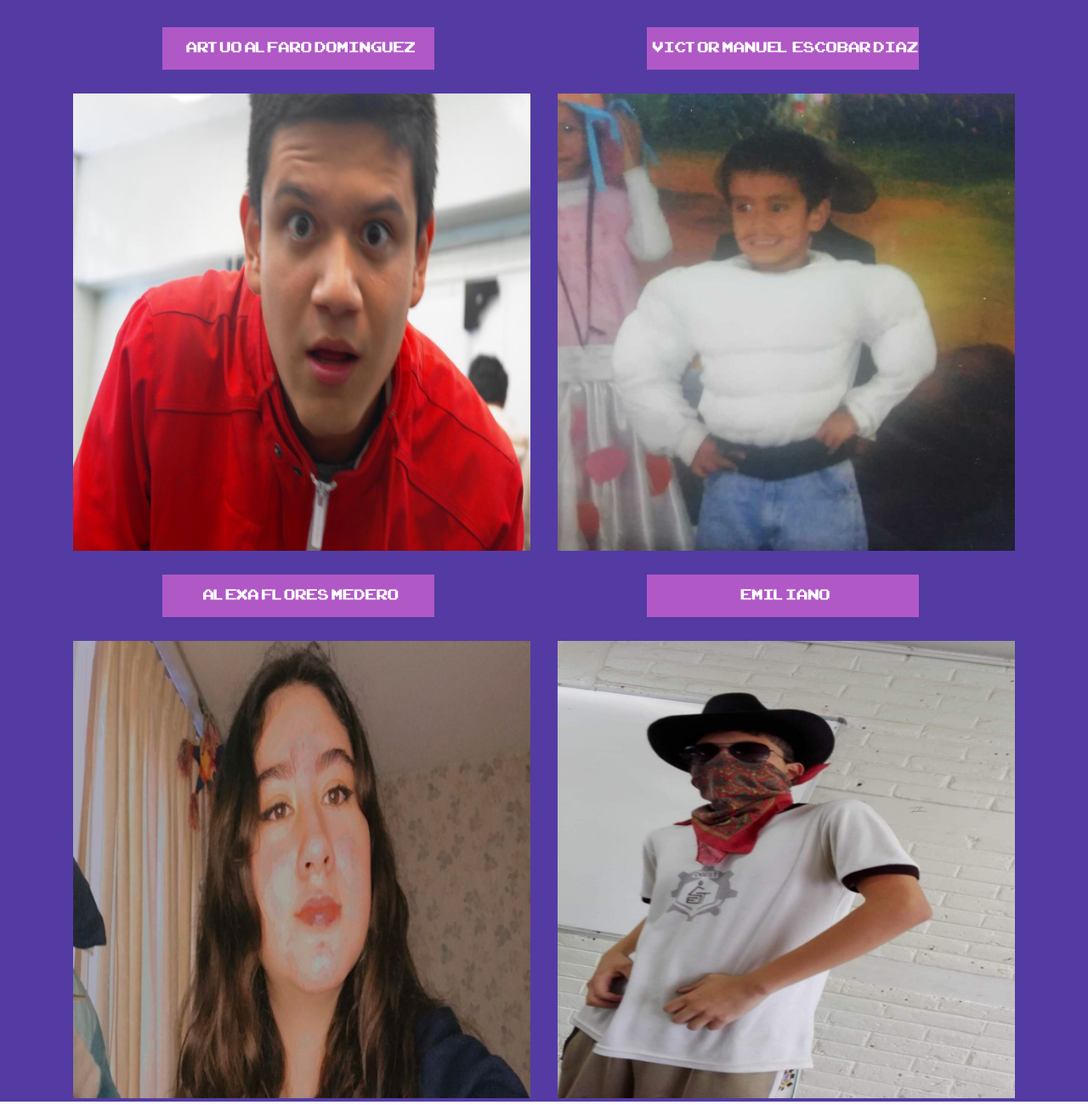
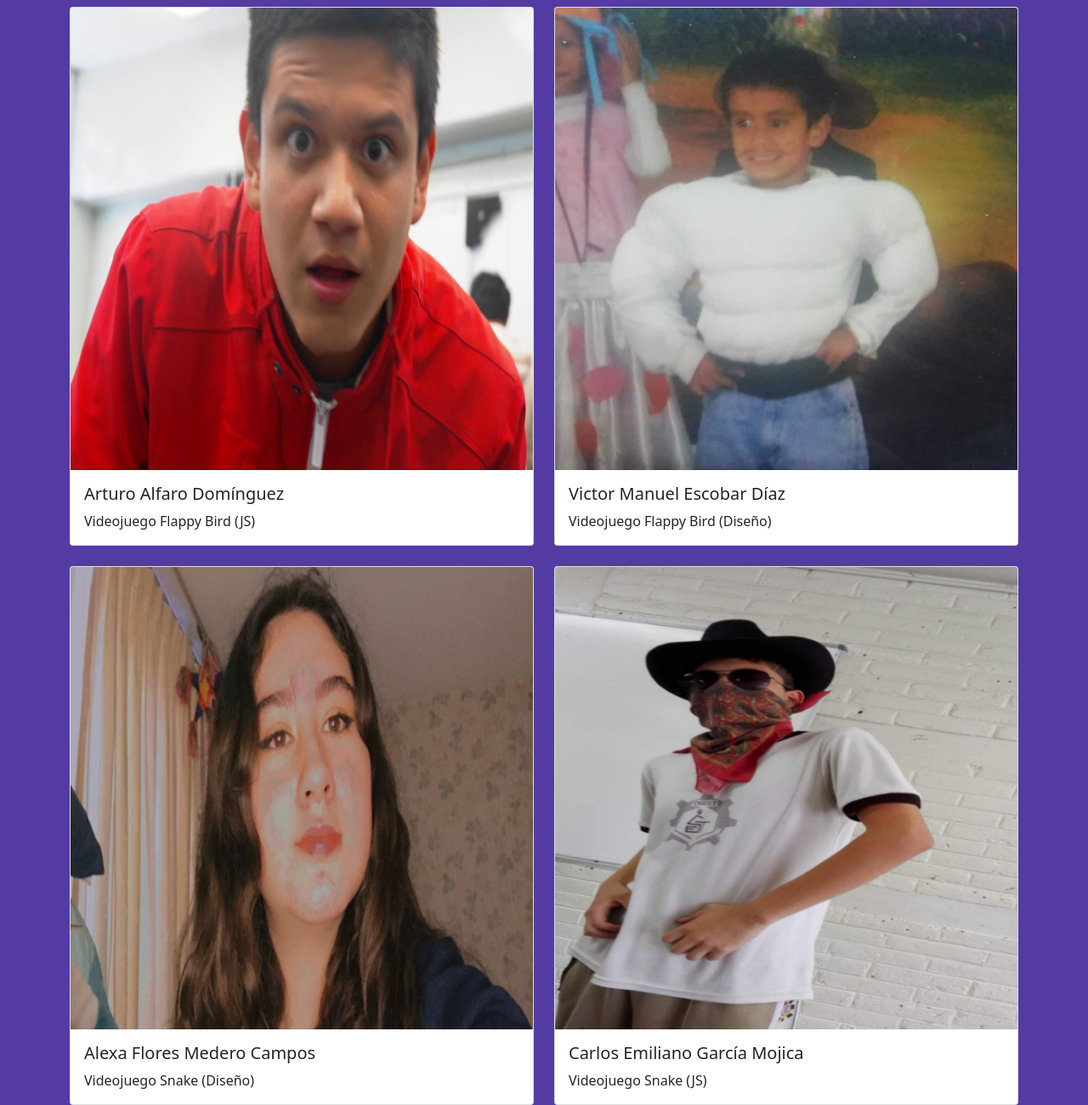
Before and after one commit to R2D2Alfa/Arcogames, a plain HTML site: page templates/creditos.html in a window 1280 px wide. Shown: the part 160-1460 px from the top of the page at 85% size. Drawn offline with nearby package versions, Linux system fonts and the light colour scheme.

Commit message:
FEAT: creditos completos

```diff
--- a/dynamics/js/creditos.js
+++ b/dynamics/js/creditos.js
@@ -37,3 +37,43 @@ $(document).ready(function() {
         $('#emiliano').css('color', '#ffffff');
       });
 });
+
+/*<div class="row"> <br>
+     <!--////Tamaño de las columnas de los nombres/fotos -->
+     <div class="col-lg-12"  class="col-md-12">
+      <p id="title">Creadores</p>
+     </div>
+     <div class="col-lg-6"  class="col-md-12">
+       <br>
+       <div id="creadores" class="creadores">
+         <div id="arturo"><h4>&nbsp;&nbsp;Artuo Alfaro Dominguez</h4></div>
+       </div>
+       <br>
+       <img src="../statics/img/arturo (1).jpg" class="img-thumbnail" alt="arturo" id="arturoF">
+     </div>
+     <div class="col-lg-6"  class="col-md-12">
+      <br>
+      <div id="creadores" class="creadores">
+        <div id="victor"><h4>&nbsp;&nbsp;Victor Manuel Escobar Diaz</h4></div>
+      </div>
+      <br>
+      <img src="../statics/img/victor (1).jpg" class="img-thumbnail" alt="victor" id="victorF">
+    </div>
+    <div class="col-lg-6"  class="col-md-12">
+      <br>
+      <div id="creadores" class="creadores">
+        <div id="alexa"><h4>&nbsp;&nbsp;Alexa Flores Medero Campos</h4></div>
+      </div>
+      <br>
+      <img src="../statics/img/alexa (1).jpg" class="img-thumbnail" alt="alexa" id="alexaF">
+    </div>
+    <div class="col-lg-6"  class="col-md-12">
+      <br>
+      <div id="creadores" class="creadores">
+        <div id="emiliano"><h4>&nbsp;&nbsp;Emiliano</h4></div>
+      </div>
+      <br>
+      <img src="../statics/img/emilieno (1).jpg" class="img-thumbnail" alt="emiliano" id="emilianoF">
+    </div>
+
+  </div> */
--- a/statics/styles/creditos.css
+++ b/statics/styles/creditos.css
@@ -102,9 +102,6 @@ body{
     text-align: center;
     color: white;
 }
-#arturo:hover{
-    background-image: url(../img/alexa\ \(1\).jpg);
-}
 #arturoF{
     position: relative;
     left: 0%;
--- a/templates/creditos.html
+++ b/templates/creditos.html
@@ -50,44 +50,46 @@
   </nav>
 <!--//////////////Contenedor///////////////-->
 <div class="container">
-  <div class="row"> <br>
-     <!--////Tamaño de las columnas de los nombres/fotos -->
-     <div class="col-lg-12"  class="col-md-12">
-      <p id="title">Creadores</p>
-     </div>
-     <div class="col-lg-6"  class="col-md-12">
-       <br>
-       <div id="creadores" class="creadores">
-         <div id="arturo"><h4>&nbsp;&nbsp;Artuo Alfaro Dominguez</h4></div>
-       </div>
-       <br>
-       <img src="../statics/img/arturo (1).jpg" class="img-thumbnail" alt="arturo" id="arturoF">
-     </div>
-     <div class="col-lg-6"  class="col-md-12">
-      <br>
-      <div id="creadores" class="creadores">
-        <div id="victor"><h4>&nbsp;&nbsp;Victor Manuel Escobar Diaz</h4></div>
+  <div class="col-lg-12"  class="col-md-12">
+    <p id="title">Creadores</p>
+   </div>
+  <div class="row row-cols-1 row-cols-md-2 g-4">
+    <div class="col">
+      <div class="card">
+        <img src="../statics/img/arturo (1).jpg" class="card-img-top" alt="...">
+        <div class="card-body">
+          <h5 class="card-title">Arturo Alfaro Domínguez</h5>
+          <p class="card-text">Videojuego Flappy Bird (JS)</p>
+        </div>
       </div>
-      <br>
-      <img src="../statics/img/victor (1).jpg" class="img-thumbnail" alt="victor" id="victorF">
     </div>
-    <div class="col-lg-6"  class="col-md-12">
-      <br>
-      <div id="creadores" class="creadores">
-        <div id="alexa"><h4>&nbsp;&nbsp;Alexa Flores Medero</h4></div>
+    <div class="col">
+      <div class="card">
+        <img src="../statics/img/victor (1).jpg" class="card-img-top" alt="...">
+        <div class="card-body">
+          <h5 class="card-title">Victor Manuel Escobar Díaz</h5>
+          <p class="card-text">Videojuego Flappy Bird (Diseño)</p>
+        </div>
       </div>
-      <br>
-      <img src="../statics/img/alexa (1).jpg" class="img-thumbnail" alt="alexa" id="alexaF">
     </div>
-    <div class="col-lg-6"  class="col-md-12">
-      <br>
-      <div id="creadores" class="creadores">
-        <div id="emiliano"><h4>&nbsp;&nbsp;EMiliano</h4></div>
+    <div class="col">
+      <div class="card">
+        <img src="../statics/img/alexa (1).jpg" class="card-img-top" alt="...">
+        <div class="card-body">
+          <h5 class="card-title">Alexa Flores Medero Campos</h5>
+          <p class="card-text">Videojuego Snake (Diseño)</p>
+        </div>
       </div>
-      <br>
-      <img src="../statics/img/emilieno (1).jpg" class="img-thumbnail" alt="emiliano" id="emilianoF">
     </div>
-
+    <div class="col">
+      <div class="card">
+        <img src="../statics/img/emilieno (1).jpg" class="card-img-top" alt="...">
+        <div class="card-body">
+          <h5 class="card-title">Carlos Emiliano García Mojica</h5>
+          <p class="card-text">Videojuego Snake (JS)</p>
+        </div>
+      </div>
+    </div>
   </div>
 </div>
 
```
